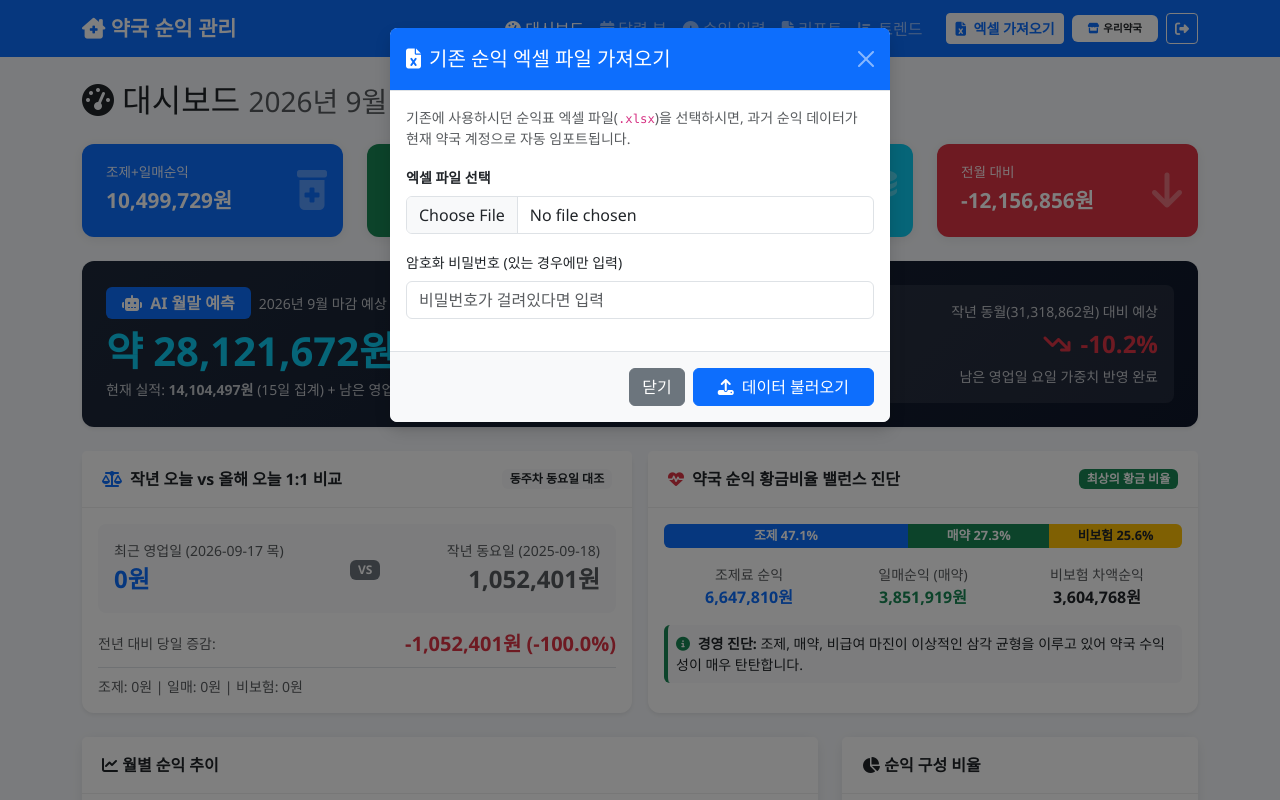
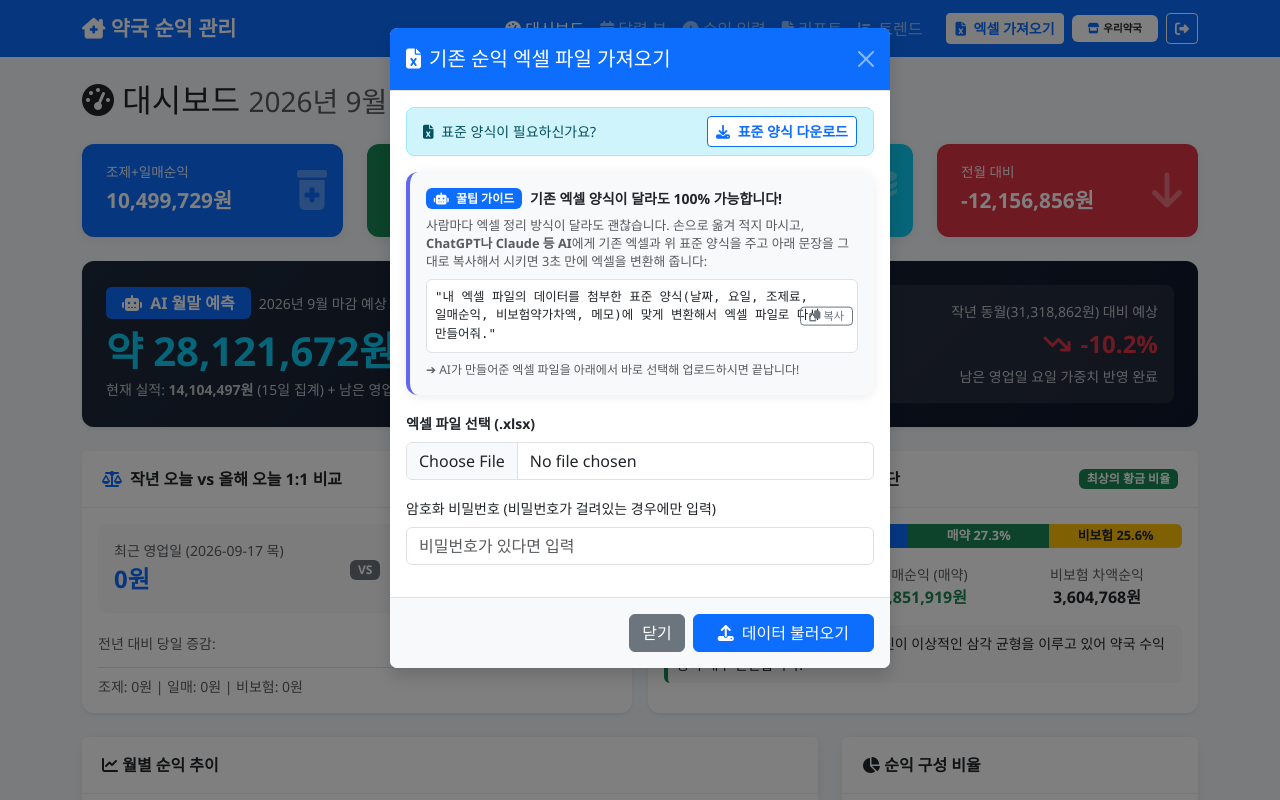
Before and after one commit to gokuroku720818/pharmacy-profit, a Flask app: page / in a window 1280 px wide, after a click on "엑셀 가져오기". Run offline with Flask 3, Linux system fonts and the light colour scheme; a user stored in the database is signed in; data comes from the database, SQL or seed files in the repository.

Commit message:
Add files via upload

```diff
--- a/app.py
+++ b/app.py
@@ -631,9 +631,50 @@ def trend():
                            heatmap_data=heatmap_data)
 
 
-# ==========================================
-# 📂 엑셀 파일 업로드 및 자동 가져오기 라우트
-# ==========================================
+@app.route('/download_template')
+@login_required
+def download_template():
+    """표준 엑셀 양식 다운로드"""
+    wb = openpyxl.Workbook()
+    ws = wb.active
+    ws.title = "일별순익_입력양식"
+
+    headers = ["날짜(YYYY-MM-DD)", "요일", "조제료(원)", "일매순익(원)", "비보험약가차액(원)", "메모"]
+    ws.append(headers)
+
+    # 샘플 데이터 3행
+    sample_rows = [
+        ["2026-09-15", "화", 572890, 205997, 156934, "샘플 데이터 1"],
+        ["2026-09-16", "수", 316570, 185322, 287476, "샘플 데이터 2"],
+        ["2026-09-17", "목", 190010, 200664, 227933, "샘플 데이터 3"]
+    ]
+    for row in sample_rows:
+        ws.append(row)
+
+    header_fill = openpyxl.styles.PatternFill(start_color="1F4E79", end_color="1F4E79", fill_type="solid")
+    header_font = openpyxl.styles.Font(name="맑은 고딕", size=11, bold=True, color="FFFFFF")
+
+    for col_idx in range(1, len(headers) + 1):
+        cell = ws.cell(row=1, column=col_idx)
+        cell.fill = header_fill
+        cell.font = header_font
+        cell.alignment = openpyxl.styles.Alignment(horizontal="center", vertical="center")
+
+    for col in ws.columns:
+        col_letter = openpyxl.utils.get_column_letter(col[0].column)
+        ws.column_dimensions[col_letter].width = 20
+
+    output = io.BytesIO()
+    wb.save(output)
+    output.seek(0)
+
+    return send_file(
+        output,
+        mimetype='application/vnd.openxmlformats-officedocument.spreadsheetml.sheet',
+        as_attachment=True,
+        download_name='약국순익_표준업로드양식.xlsx'
+    )
+
 
 @app.route('/upload_excel', methods=['POST'])
 @login_required
@@ -666,10 +707,58 @@ def upload_excel():
         else:
             wb = openpyxl.load_workbook(io.BytesIO(file_bytes), data_only=True)
 
-        # 데이터베이스 임포트
         conn = get_db()
         cursor = conn.cursor()
+        imported_count = 0
+        touched_months = set()
 
+        # [모드 1] 표준 템플릿 양식 감지
+        first_ws = wb.active
+        first_row_vals = [str(first_ws.cell(1, c).value or '') for c in range(1, 7)]
+        is_standard_template = any('날짜' in v for v in first_row_vals) and any('조제' in v for v in first_row_vals)
+
+        if is_standard_template:
+            for r in range(2, first_ws.max_row + 1):
+                raw_date = first_ws.cell(r, 1).value
+                if not raw_date:
+                    continue
+                date_str = str(raw_date)[:10].strip()
+                if not re.match(r'^\d{4}-\d{2}-\d{2}$', date_str):
+                    continue
+
+                dow = str(first_ws.cell(r, 2).value or '')
+                def s_int(c):
+                    v = first_ws.cell(r, c).value
+                    try: return int(v) if v else 0
+                    except: return 0
+
+                disp = s_int(3)
+                daily = s_int(4)
+                nim = s_int(5)
+                memo = str(first_ws.cell(r, 6).value or '')
+
+                dpd = disp + daily
+                tot = dpd + nim
+
+                cursor.execute('''
+                    INSERT OR REPLACE INTO daily_profit
+                    (user_id, date, day_of_week, dispensing_fee, daily_net_profit,
+                     dispensing_plus_daily, non_insurance_margin, total, memo, updated_at)
+                    VALUES (?, ?, ?, ?, ?, ?, ?, ?, ?, datetime('now', 'localtime'))
+                ''', (user_id, date_str, dow, disp, daily, dpd, nim, tot, memo))
+                imported_count += 1
+                touched_months.add((int(date_str[:4]), int(date_str[5:7])))
+
+            # 변경된 월 통계 자동 재계산
+            for yr, mo in touched_months:
+                recalc_monthly_summary(conn, user_id, yr, mo)
+
+            conn.commit()
+            conn.close()
+            flash(f'🎉 표준 엑셀 데이터 가져오기 완료! (총 {imported_count}일치 데이터가 등록되었습니다)', 'success')
+            return redirect(url_for('dashboard'))
+
+        # [모드 2] 기존 순익표 (주표 + 합계) 시트 구조 처리
         # 합계 시트 (2번째 시트)
         if len(wb.sheetnames) >= 2:
             ws_sum = wb[wb.sheetnames[1]]
--- a/templates/base.html
+++ b/templates/base.html
@@ -73,18 +73,51 @@
                         <button type="button" class="btn-close btn-close-white" data-bs-dismiss="modal"></button>
                     </div>
                     <div class="modal-body">
-                        <p class="text-muted small mb-3">
-                            기존에 사용하시던 순익표 엑셀 파일(<code>.xlsx</code>)을 선택하시면, 과거 순익 데이터가 현재 약국 계정으로 자동 임포트됩니다.
-                        </p>
+                        <div class="alert alert-info py-2 px-3 small d-flex justify-content-between align-items-center mb-3">
+                            <span><i class="fas fa-file-excel me-1"></i> 표준 양식이 필요하신가요?</span>
+                            <a href="/download_template" class="btn btn-sm btn-outline-primary fw-bold bg-white">
+                                <i class="fas fa-download me-1"></i> 표준 양식 다운로드
+                            </a>
+                        </div>
+
+                        <!-- 🤖 AI 변환 가이드 카드 -->
+                        <div class="card border-0 bg-light p-3 mb-3" style="border-left: 4px solid #6366f1 !important;">
+                            <div class="d-flex align-items-center gap-2 mb-2">
+                                <span class="badge bg-primary"><i class="fas fa-robot me-1"></i> 꿀팁 가이드</span>
+                                <strong class="small text-dark">기존 엑셀 양식이 달라도 100% 가능합니다!</strong>
+                            </div>
+                            <p class="text-muted mb-2" style="font-size: 0.8rem; line-height: 1.4;">
+                                사람마다 엑셀 정리 방식이 달라도 괜찮습니다. 손으로 옮겨 적지 마시고, <strong>ChatGPT나 Claude 등 AI</strong>에게 기존 엑셀과 위 표준 양식을 주고 아래 문장을 그대로 복사해서 시키면 3초 만에 엑셀을 변환해 줍니다:
+                            </p>
+                            <div class="bg-white p-2 rounded border position-relative mb-2">
+                                <code class="text-dark small d-block pe-4" id="aiPromptText" style="font-size: 0.78rem;">"내 엑셀 파일의 데이터를 첨부한 표준 양식(날짜, 요일, 조제료, 일매순익, 비보험약가차액, 메모)에 맞게 변환해서 엑셀 파일로 다시 만들어줘."</code>
+                                <button type="button" class="btn btn-sm btn-outline-secondary position-absolute top-50 end-0 translate-middle-y me-1 py-0 px-2" style="font-size: 0.7rem;" onclick="copyAiPrompt()" title="프롬프트 복사">
+                                    <i class="fas fa-copy"></i> 복사
+                                </button>
+                            </div>
+                            <small class="text-muted" style="font-size: 0.75rem;">
+                                ➔ AI가 만들어준 엑셀 파일을 아래에서 바로 선택해 업로드하시면 끝납니다!
+                            </small>
+                        </div>
+
                         <div class="mb-3">
-                            <label for="excel_file" class="form-label fw-bold small">엑셀 파일 선택</label>
+                            <label for="excel_file" class="form-label fw-bold small">엑셀 파일 선택 (.xlsx)</label>
                             <input class="form-control" type="file" id="excel_file" name="excel_file" accept=".xlsx,.xls" required>
                         </div>
                         <div class="mb-3">
-                            <label for="excel_password" class="form-label small">암호화 비밀번호 (있는 경우에만 입력)</label>
-                            <input type="password" class="form-control" id="excel_password" name="excel_password" placeholder="비밀번호가 걸려있다면 입력">
+                            <label for="excel_password" class="form-label small">암호화 비밀번호 (비밀번호가 걸려있는 경우에만 입력)</label>
+                            <input type="password" class="form-control" id="excel_password" name="excel_password" placeholder="비밀번호가 있다면 입력">
                         </div>
                     </div>
+
+                    <script>
+                    function copyAiPrompt() {
+                        const txt = document.getElementById('aiPromptText').textContent.replace(/"/g, '');
+                        navigator.clipboard.writeText(txt).then(() => {
+                            alert('AI 프롬프트가 복사되었습니다! ChatGPT나 Claude에 붙여넣어 사용하세요.');
+                        });
+                    }
+                    </script>
                     <div class="modal-footer bg-light">
                         <button type="button" class="btn btn-secondary" data-bs-dismiss="modal">닫기</button>
                         <button type="submit" class="btn btn-primary px-4">
```
